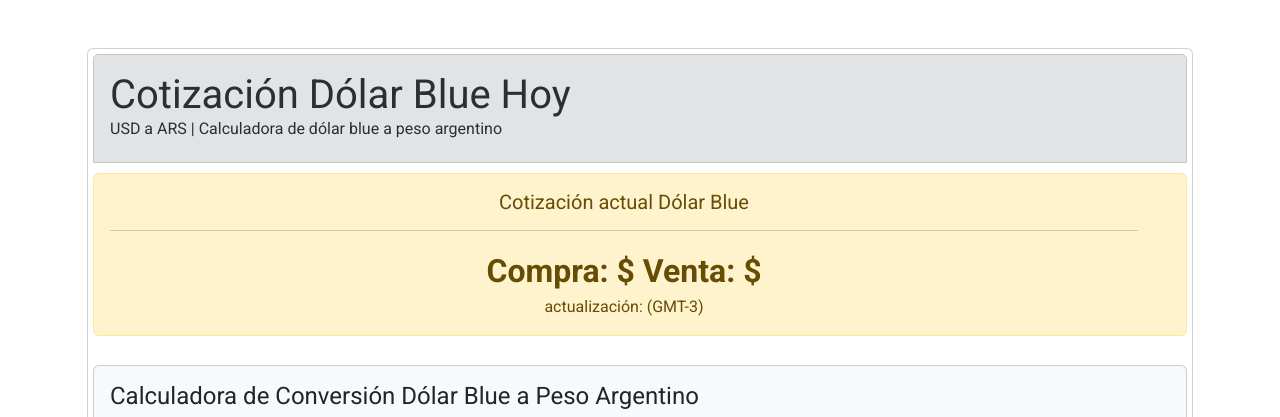
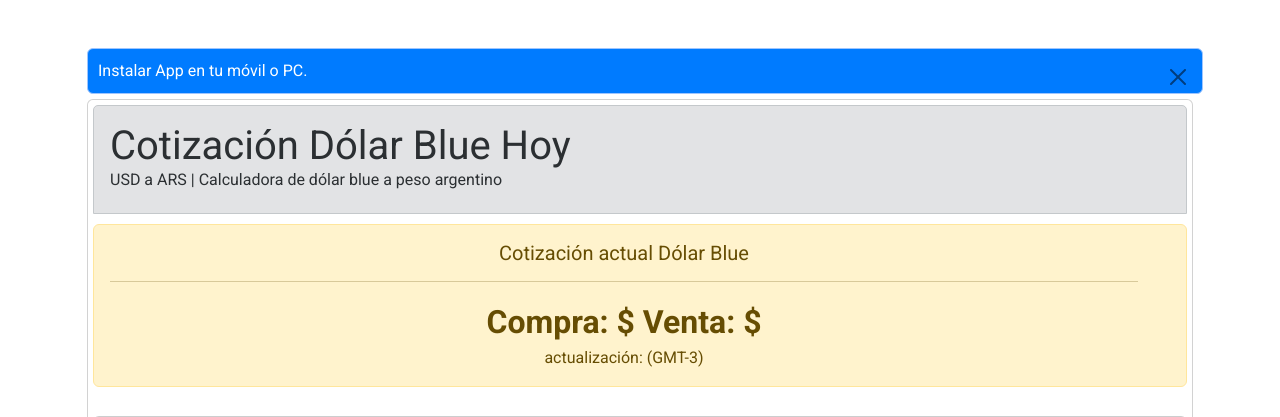
Before and after one commit to hernantvg/DolarBlue, a PHP site: page / in a window 1280 px wide. Shown: the top 417 px of the page. Run offline with PHP 8.4, Linux system fonts and the light colour scheme.

Commit message:
Update index.php

```diff
--- a/index.php
+++ b/index.php
@@ -46,8 +46,6 @@
         }
 
         #installBox {
-            display: none;
-            position: fixed;
             top: 0;
             left: 0;
             width: 100%;
```
